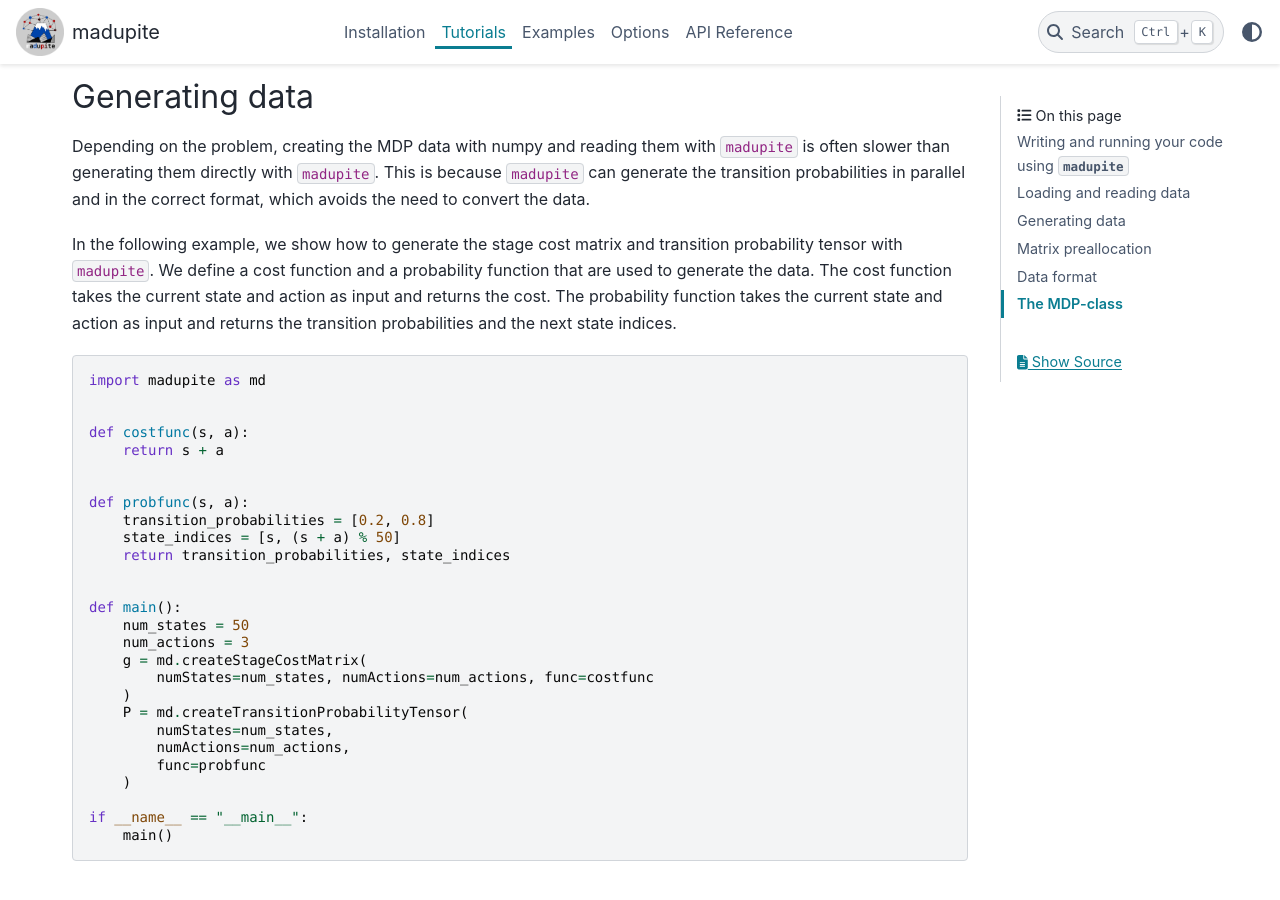
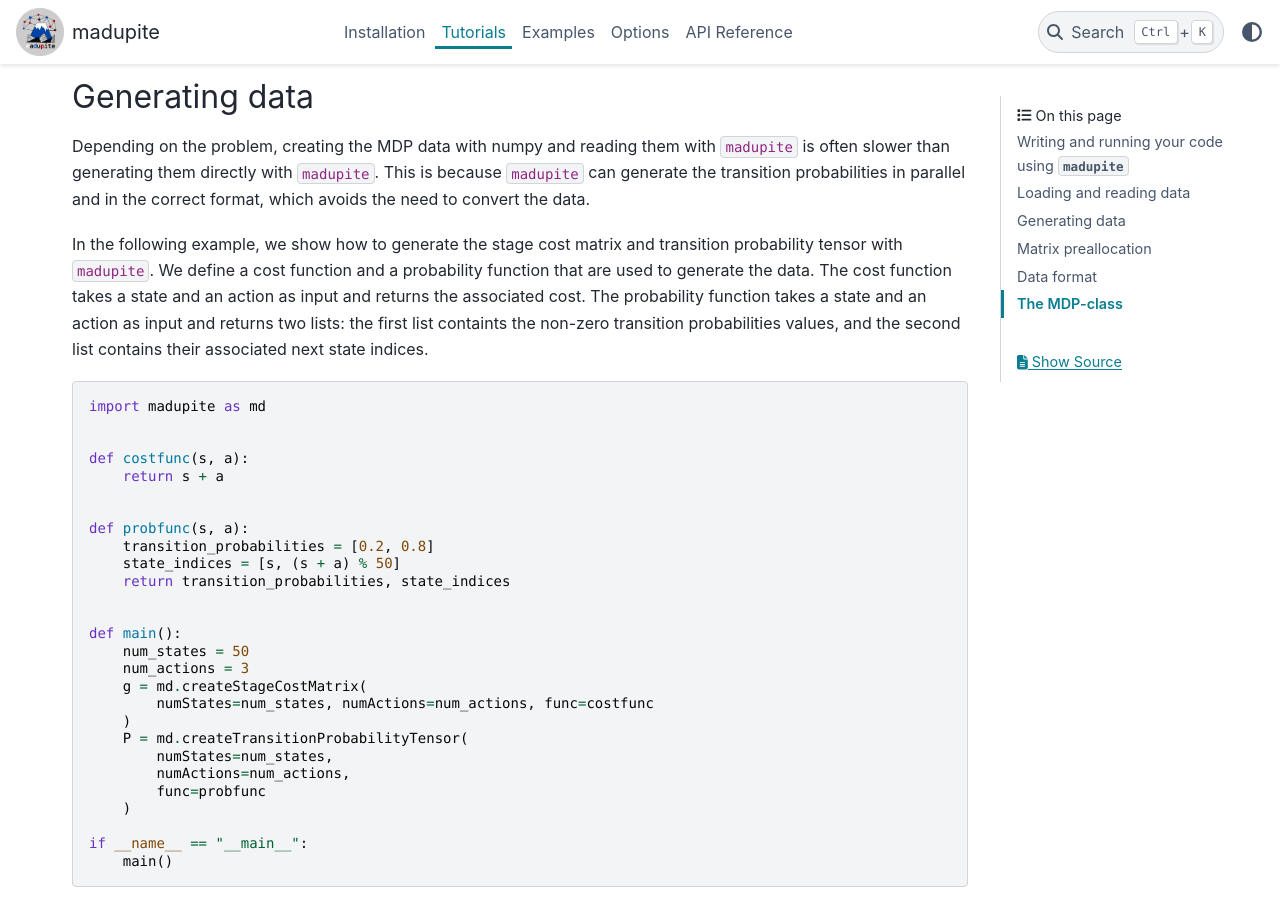
Before and after one commit to madupite/madupite, a Sphinx documentation site: the page built from docs/tutorial.rst, in a window 1280 px wide and 900 px high, scrolled down 2248 px. Built offline with Sphinx 7.4.7 and the PyData theme 0.15.4, drawn with Linux system fonts in a browser that asks for light colours.

Commit message:
generating data tutorial

```diff
--- a/docs/tutorial.rst
+++ b/docs/tutorial.rst
@@ -84,7 +84,7 @@ Generating data
 ---------------------------------
 Depending on the problem, creating the MDP data with numpy and reading them with ``madupite`` is often slower than generating them directly with ``madupite``. This is because ``madupite`` can  generate the transition probabilities in parallel and in the correct format, which avoids the need to convert the data.
 
-In the following example, we show how to generate the stage cost matrix and transition probability tensor with ``madupite``. We define a cost function and a probability function that are used to generate the data. The cost function takes the current state and action as input and returns the cost. The probability function takes the current state and action as input and returns the transition probabilities and the next state indices.
+In the following example, we show how to generate the stage cost matrix and transition probability tensor with ``madupite``. We define a cost function and a probability function that are used to generate the data. The cost function takes a state and an action as input and returns the associated cost. The probability function takes a state and an action as input and returns two lists: the first list containts the non-zero transition probabilities values, and the second list contains their associated next state indices.
 
 .. code-block:: python
 
```
